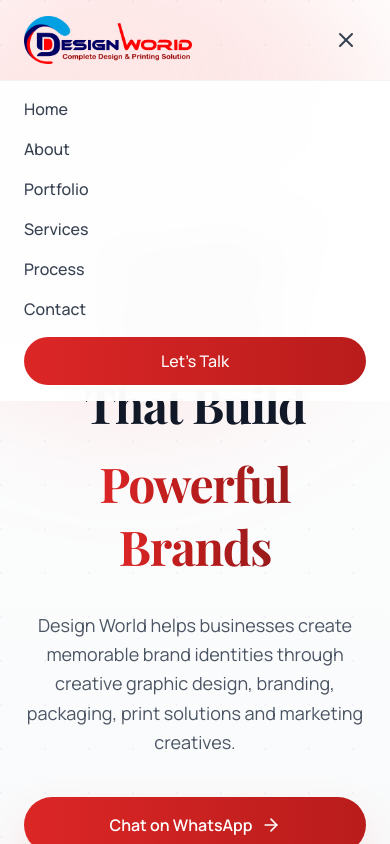
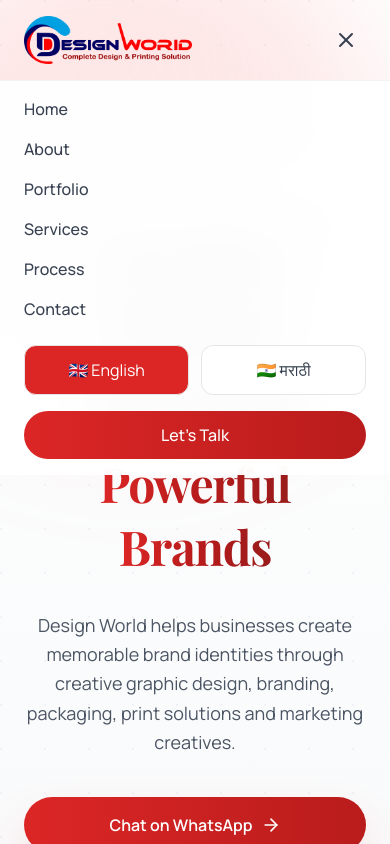
Before and after one commit to designworld-hue/design-world-portfolio, a React (Create React App) app in the folder frontend/: page / in a window 390 px wide. Both pictures are taken after a click on the button 346 px from the left and 40 px from the top of the page. Shown: the top 844 px of the page. Built offline with nearby package versions, Linux system fonts and the light colour scheme.

Commit message:
Complete Marathi translation and UI improvements

```diff
--- a/frontend/src/components/Navbar.jsx
+++ b/frontend/src/components/Navbar.jsx
@@ -159,13 +159,40 @@ const changeLanguage = (lang) => {
                 {item.label}
               </a>
             ))}
+
+           <div className="flex gap-3 pt-2">
+
+  <button
+    onClick={() => changeLanguage("en")}
+    className={`flex-1 py-3 rounded-xl border ${
+      i18n.language === "en"
+        ? "bg-red-600 text-white"
+        : "bg-white text-gray-700"
+    }`}
+  >
+    🇬🇧 English
+  </button>
+
+  <button
+    onClick={() => changeLanguage("mr")}
+    className={`flex-1 py-3 rounded-xl border ${
+      i18n.language === "mr"
+        ? "bg-red-600 text-white"
+        : "bg-white text-gray-700"
+    }`}
+  >
+    🇮🇳 मराठी
+  </button>
+
+</div>
+
             <a
   href={WHATSAPP_URL}
   target="_blank"
   rel="noopener noreferrer"
   className="block px-6 py-3 bg-gradient-to-r from-red-600 to-red-700 text-white rounded-full font-medium text-center"
 >
-              Let's Talk
+  {t("navbar.letsTalk")}
 </a>
           </div>
         </motion.div>
--- a/frontend/src/i18n.js
+++ b/frontend/src/i18n.js
@@ -13,10 +13,14 @@ const resources = {
   },
 };
 
+// Saved language from browser (default: English)
+const savedLanguage = localStorage.getItem("language") || "en";
+
 i18n.use(initReactI18next).init({
   resources,
-  lng: "en",
+  lng: savedLanguage,
   fallbackLng: "en",
+
   interpolation: {
     escapeValue: false,
   },
```
Lines whose indentation alone changed are shown as unchanged.
